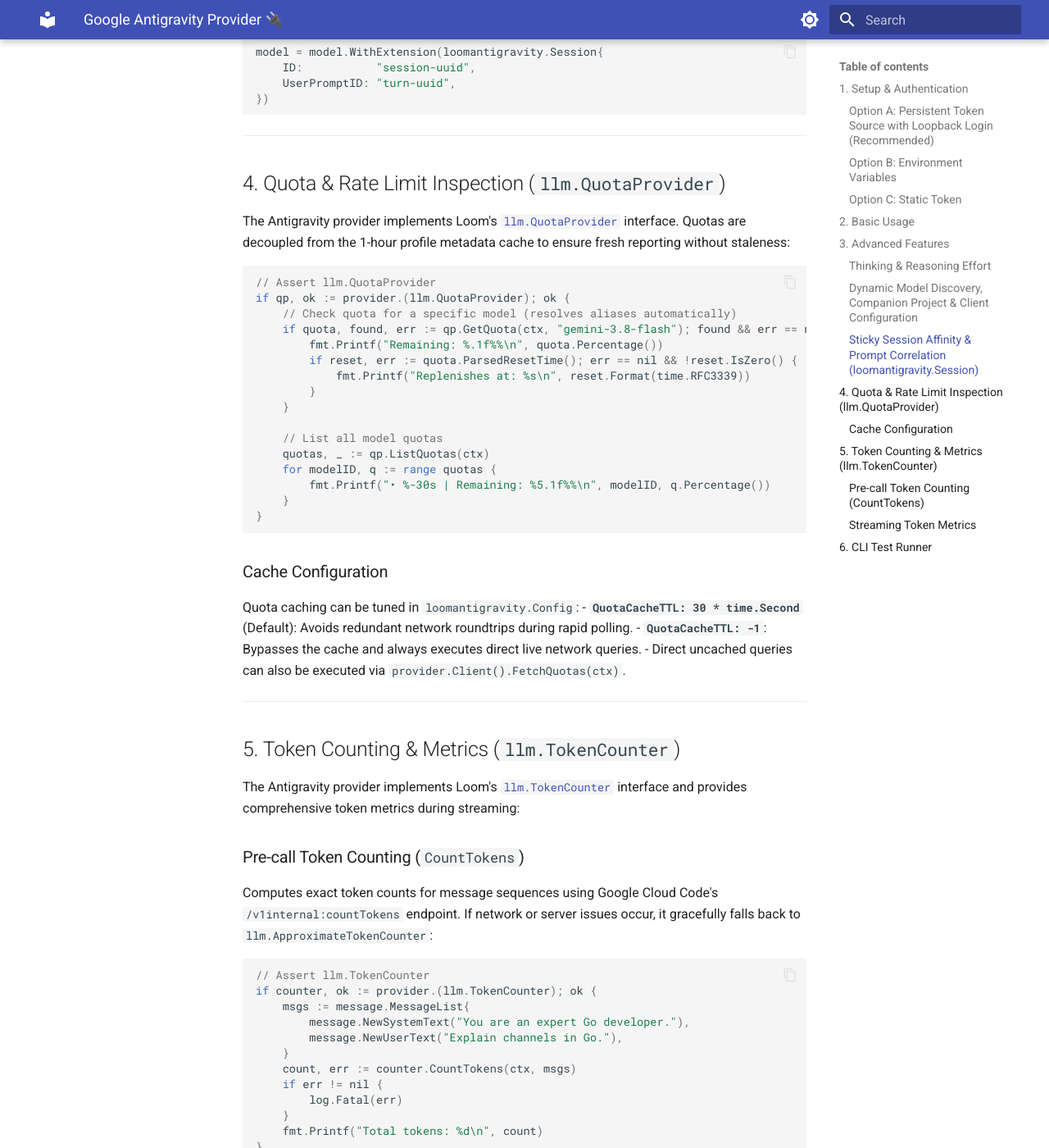
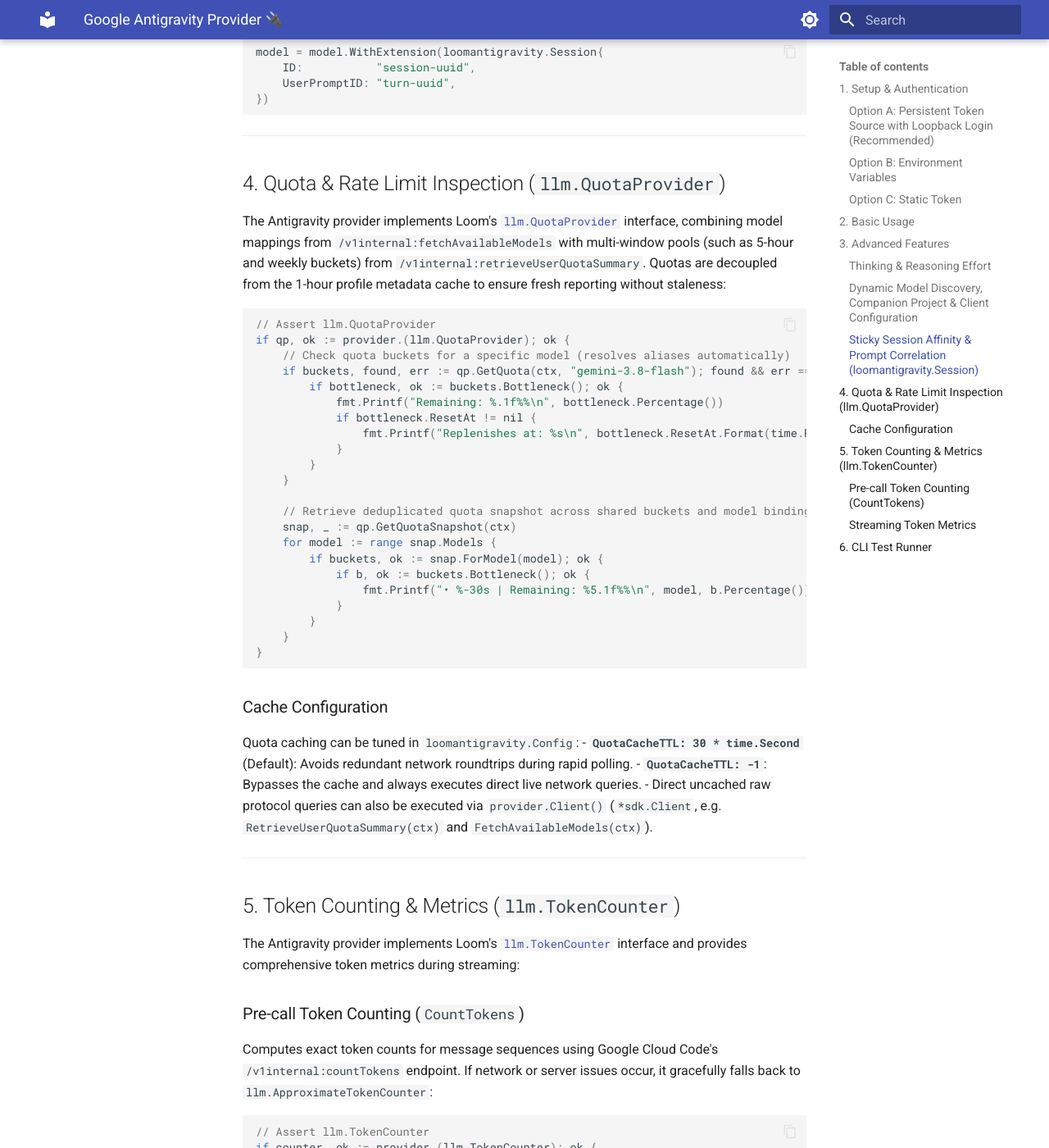
Before and after one commit to masterkeysrd/loom, an MkDocs documentation site: the page built from docs/guides/providers/antigravity.md, in a window 1280 px wide and 1400 px high, scrolled down 4208 px. Shown: the whole window at 82% size. Built offline with MkDocs 1.6.1 and Material for MkDocs 9.7.7, drawn with Linux system fonts in a browser that asks for light colours.

Commit message:
docs(guides): document bucketed QuotaProvider, CreditMetrics, and antigravity/sdk
Sync markdown developer guides with the new quota, credit metrics, and Antigravity SDK architecture.

- docs/guides/llm-package.md: document QuotaBucket/QuotaBuckets/QuotaSnapshot and CreditMetrics alongside static cost estimates.
- docs/guides/providers/antigravity.md: update QuotaProvider examples for GetQuotaSnapshot, multi-window retrieveUserQuotaSummary pools, and provider.Client() *sdk.Client access.
- docs/guides/providers/copilot.md: document GetQuotaSnapshot, CreditMetrics mapping, and --quota CLI example.

````diff
--- a/docs/guides/providers/antigravity.md
+++ b/docs/guides/providers/antigravity.md
@@ -172,23 +172,29 @@ model = model.WithExtension(loomantigravity.Session{
 
 ## 4. Quota & Rate Limit Inspection (`llm.QuotaProvider`)
 
-The Antigravity provider implements Loom's [`llm.QuotaProvider`](../llm-package.md#5-quota--rate-limit-inspection-llmquotaprovider) interface. Quotas are decoupled from the 1-hour profile metadata cache to ensure fresh reporting without staleness:
+The Antigravity provider implements Loom's [`llm.QuotaProvider`](../llm-package.md#6-quota--rate-limit-inspection-llmquotaprovider) interface, combining model mappings from `/v1internal:fetchAvailableModels` with multi-window pools (such as 5-hour and weekly buckets) from `/v1internal:retrieveUserQuotaSummary`. Quotas are decoupled from the 1-hour profile metadata cache to ensure fresh reporting without staleness:
 
 ```go
 // Assert llm.QuotaProvider
 if qp, ok := provider.(llm.QuotaProvider); ok {
-    // Check quota for a specific model (resolves aliases automatically)
-    if quota, found, err := qp.GetQuota(ctx, "gemini-3.8-flash"); found && err == nil {
-        fmt.Printf("Remaining: %.1f%%\n", quota.Percentage())
-        if reset, err := quota.ParsedResetTime(); err == nil && !reset.IsZero() {
-            fmt.Printf("Replenishes at: %s\n", reset.Format(time.RFC3339))
+    // Check quota buckets for a specific model (resolves aliases automatically)
+    if buckets, found, err := qp.GetQuota(ctx, "gemini-3.8-flash"); found && err == nil {
+        if bottleneck, ok := buckets.Bottleneck(); ok {
+            fmt.Printf("Remaining: %.1f%%\n", bottleneck.Percentage())
+            if bottleneck.ResetAt != nil {
+                fmt.Printf("Replenishes at: %s\n", bottleneck.ResetAt.Format(time.RFC3339))
+            }
         }
     }
 
-    // List all model quotas
-    quotas, _ := qp.ListQuotas(ctx)
-    for modelID, q := range quotas {
-        fmt.Printf("• %-30s | Remaining: %5.1f%%\n", modelID, q.Percentage())
+    // Retrieve deduplicated quota snapshot across shared buckets and model bindings
+    snap, _ := qp.GetQuotaSnapshot(ctx)
+    for model := range snap.Models {
+        if buckets, ok := snap.ForModel(model); ok {
+            if b, ok := buckets.Bottleneck(); ok {
+                fmt.Printf("• %-30s | Remaining: %5.1f%%\n", model, b.Percentage())
+            }
+        }
     }
 }
 ```
@@ -198,7 +204,7 @@ if qp, ok := provider.(llm.QuotaProvider); ok {
 Quota caching can be tuned in `loomantigravity.Config`:
 - **`QuotaCacheTTL: 30 * time.Second`** (Default): Avoids redundant network roundtrips during rapid polling.
 - **`QuotaCacheTTL: -1`**: Bypasses the cache and always executes direct live network queries.
-- Direct uncached queries can also be executed via `provider.Client().FetchQuotas(ctx)`.
+- Direct uncached raw protocol queries can also be executed via `provider.Client()` (`*sdk.Client`, e.g. `RetrieveUserQuotaSummary(ctx)` and `FetchAvailableModels(ctx)`).
 
 ---
 
````
Also changed, not shown: docs/guides/llm-package.md (+15 -11 lines), docs/guides/providers/copilot.md (+7 -2 lines).
